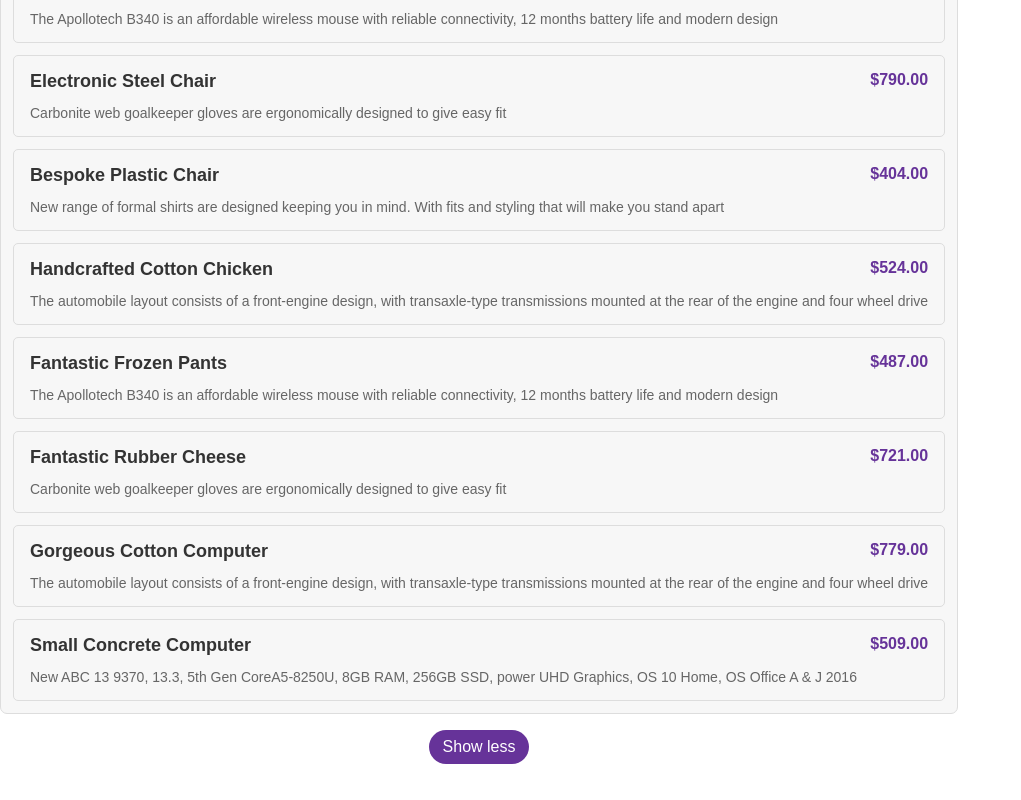
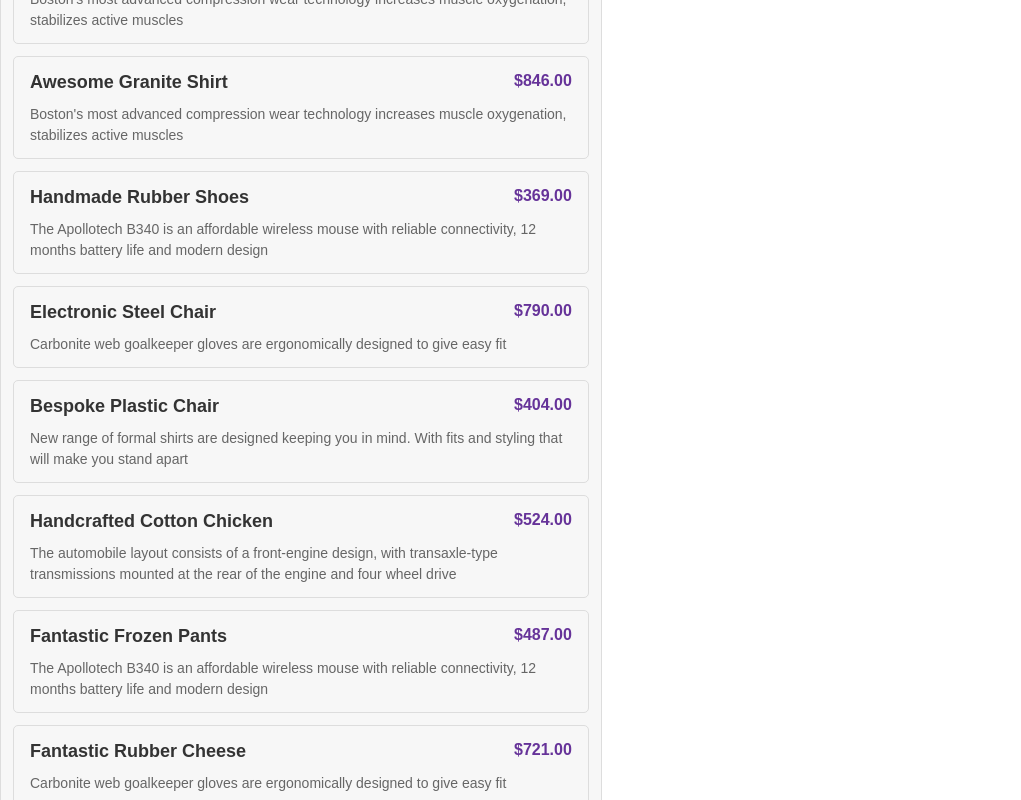
Before and after one commit to TonmoyZohani/react-patterns, a React (Vite) app: page / in a window 1280 px wide. Shown: the part 1329-2129 px from the top of the page, without its empty margins (0-1021 px from the left). Before the commit the page ends 2093 px from the top, so only its background shows below. Built offline with nearby package versions, Linux system fonts and the light colour scheme.

Commit message:
implement render company

```diff
--- a/src/App.jsx
+++ b/src/App.jsx
@@ -46,7 +46,7 @@ function CompanyItem({ company, defaultVisibility }) {
   );
 }
 
-function List({ title, items,render }) {
+function List({ title, items, render }) {
   const [isOpen, setIsOpen] = useState(true);
   const [isCollapsed, setIsCollapsed] = useState(false);
 
@@ -87,6 +87,14 @@ export default function App() {
             <ProductItem key={product.productName} product={product} />
           )}
         />
+
+        <List
+          title="Comapanies"
+          items={companies}
+          render={(company) => (
+            <CompanyItem key={company.companyName} company={company} />
+          )}
+        />
       </div>
     </div>
   );
```
